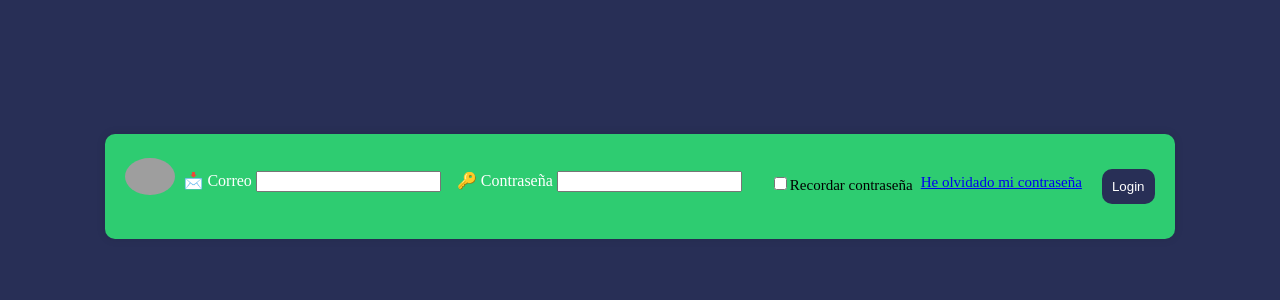
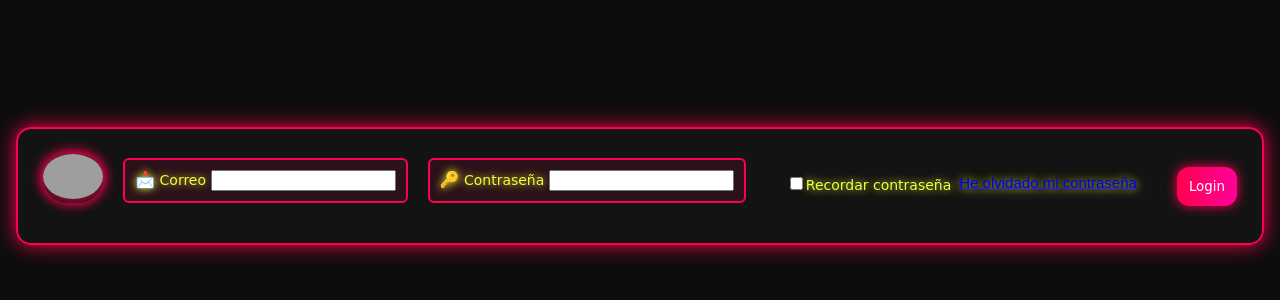
Before and after one commit to helenna6/CSS-y-variables, a plain HTML site: page index.html in a window 1280 px wide. Shown: the part 214-514 px from the top of the page. Drawn offline with Linux system fonts and the light colour scheme; grey boxes are pictures that could not be loaded.

Commit message:
cambios estilo2

```diff
--- a/estilo2.css
+++ b/estilo2.css
@@ -1,14 +1,14 @@
 :root {
-    --color-primario: #282f56;
-    --color-secundario: #2ecc71;
-    --color-texto: #000000;
-    --fuente-principal: 'Times New Roman';
-    --fuente-secundaria: 'Georgia', serif;
+    --color-primario: #0d0d0d;
+    --color-secundario: #ff004f;
+    --color-texto: #efff3a;
+    --fuente-principal: 'Orbitron', sans-serif;
+    --fuente-secundaria: 'Press Start 2P', cursive;
 }
 body {
     font-family: var(--fuente-principal);
     background-color: var(--color-primario);
-    color: white;
+    color: var(--color-texto);
     margin: 0;
     padding: 0;
     display: flex;
@@ -16,48 +16,64 @@ body {
     align-items: center;
     height: 100vh;
     width: 100%;
+    text-shadow: 0px 0px 8px var(--color-texto);
 }
 .img {
-    width: 50px;
+    width: 60px;
     border-radius: 50px;
     margin-bottom: 15px;
+    box-shadow: 0px 0px 12px var(--color-secundario);
 }
 .img-login {
     width: 100%;
     border-radius: 50%;
+    box-shadow: 0px 0px 15px var(--color-secundario);
 }
 .login-container {
-    background-color: var(--color-secundario);
-    padding: 20px;
-    border-radius: 10px;
-    box-shadow: 0 0 10px rgba(0, 0, 0, 0.1);
+    background-color: rgba(20, 20, 20, 0.9);
+    padding: 25px;
+    border-radius: 15px;
+    box-shadow: 0 0 20px var(--color-secundario);
     width: fit-content;
+    display: flex;
+    flex-direction: row;
     align-items: center;
-    flex-direction: row;
-    display: flex;
+    border: 2px solid var(--color-secundario);
+    gap: 20px;
 }
 form {
     display: flex;
     flex-direction: row;
+    align-items: center;
+    gap: 15px;
 }
 label {
     margin-bottom: 5px;
+    font-size: 14px;
+    font-family: var(--fuente-secundaria);
 }
 .input-group {
-    margin-bottom: 10px;
-    padding: 8px;
-    border: none;
-    border-radius: 4px;
+    margin-bottom: 12px;
+    padding: 10px;
+    border: 2px solid var(--color-secundario);
+    border-radius: 6px;
+    background-color: rgba(255, 0, 79, 0.1);
+    color: var(--color-texto);
 }
 button {
-    padding: 10px;
-    background-color: var(--color-primario);
+    padding: 12px;
+    background: linear-gradient(90deg, var(--color-secundario), #ff0099);
     color: white;
+    font-family: var(--fuente-secundaria);
     border: none;
-    border-radius: 10px;
+    border-radius: 12px;
+    cursor: pointer;
+    box-shadow: 0px 0px 12px var(--color-secundario);
+    transition: 0.3s;
 }
 button:hover {
-    background-color: #2980b9;
+    background: linear-gradient(90deg, #ff0099, var(--color-secundario));
+    transform: scale(1.1);
 }
 .options {
     gap: 8px;
@@ -65,5 +81,6 @@ button:hover {
     font-size: 15px;
     margin: 20px;
     color: var(--color-texto);
+    text-shadow: 0px 0px 8px var(--color-texto);
     width: fit-content;
 }
```
